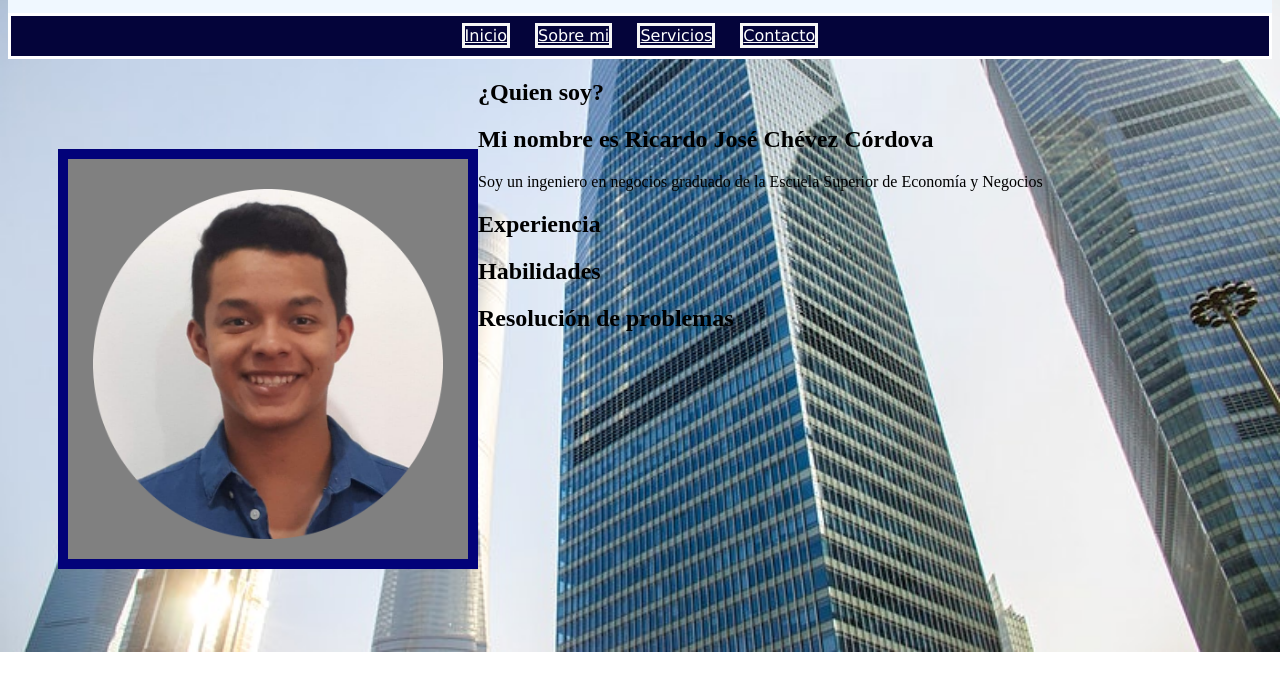
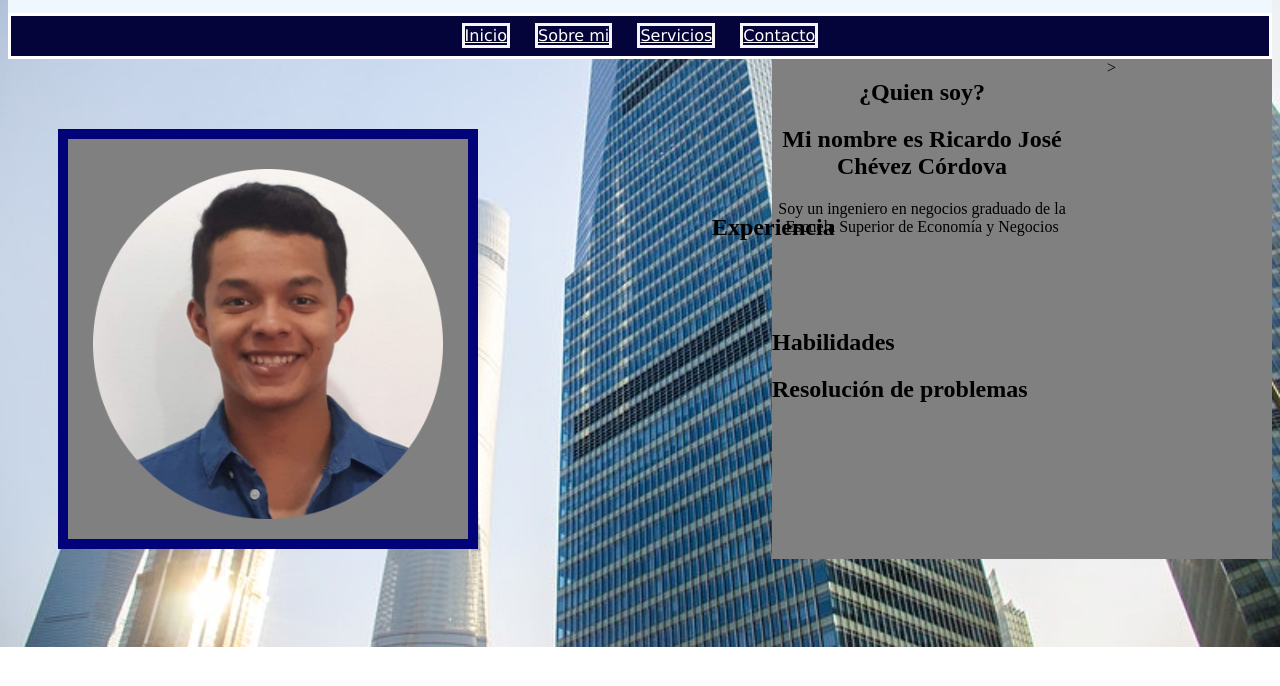
Before and after one commit to rchevez246/portafolio, a plain HTML site: page sobre.html in a window 1280 px wide. Shown: the part 114-800 px from the top of the page. Drawn offline with Linux system fonts and the light colour scheme.

Commit message:
basic structure all

```diff
--- a/CSS_style/estilo.css
+++ b/CSS_style/estilo.css
@@ -87,3 +87,55 @@ label{
     display: inline-block;
     width: 100px;
 }
+
+.sociales {
+    background-color: gray;
+    width: 500px;
+    height: 500px;
+    text-align: center;
+
+    margin-left: 75px;
+}
+
+.txtbox {
+    background-color: gray;
+    float: right;
+    width: 500px;
+    height: 500px;
+
+    align-items: center;
+}
+
+.infochevito {
+    float: left;
+    text-align: center;
+    width: 300px;
+    height: 75px;
+
+    margin-right: 35px;
+}
+
+.xp {
+    float: right;
+    padding-left: 75px;
+    width: 500px;
+    height: 75px;
+
+    clear: both;
+    margin: 60px;
+
+}
+
+.skills {
+    clear: both;
+}
+
+.Contacto {
+    background-color: rgb(203, 227, 255);
+    font-family: Verdana, Geneva, Tahoma, sans-serif;
+    width: 300px;
+    margin-left: 600px;
+    border: 2px solid rgb(0, 0, 0);
+    padding-left: 15px;
+    padding-bottom: 15px;
+}
--- a/sobre.html
+++ b/sobre.html
@@ -51,19 +51,21 @@
             <img class="pp" src="CSS_style/portapic-modified.png" alt="">
         </section>
 
-        <section class="infochevito">
+        <section class="txtbox">
+            <div class="infochevito">
                 <h1>¿Quien soy?</h1>
                 <h2>Mi nombre es Ricardo José Chévez Córdova</h2>
                 <p>Soy un ingeniero en negocios graduado de la Escuela Superior de Economía y Negocios</p>
-        </section>
+            </div>>
 
-        <section class="2xp">
+            <div class="xp">
                 <h1>Experiencia</h1>
-        </section>
+            </div>
 
-        <section class="Habilidades">
+            <div class="skills">
                 <h1>Habilidades</h1>
                 <h1>Resolución de problemas</h1>
+            </div>
         </section>
     </main>
 
```
Also changed, not shown: contact.html (+1 -1 lines), index.html (+0 -1 lines), servicios.html (+15 -0 lines). Lines whose indentation alone changed are shown as unchanged.
